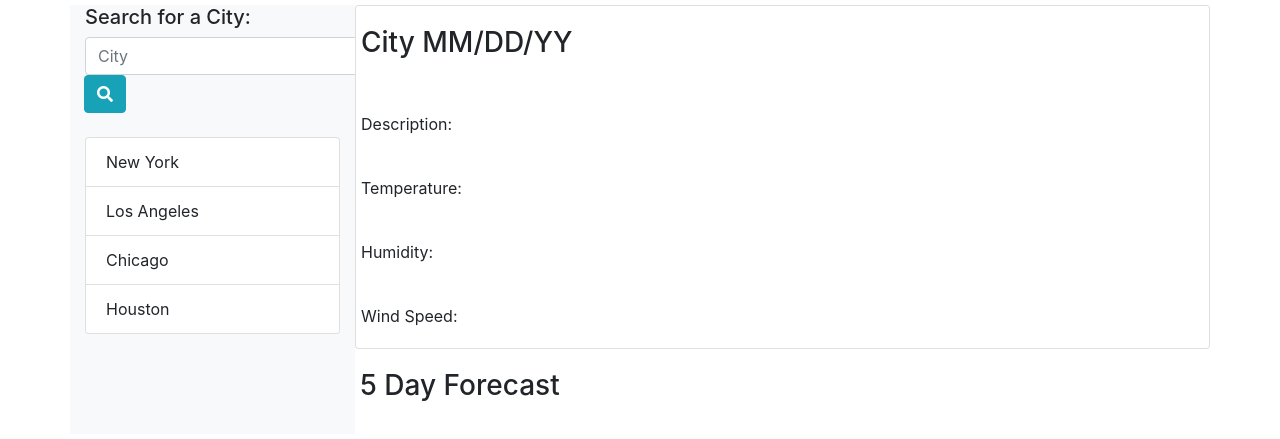
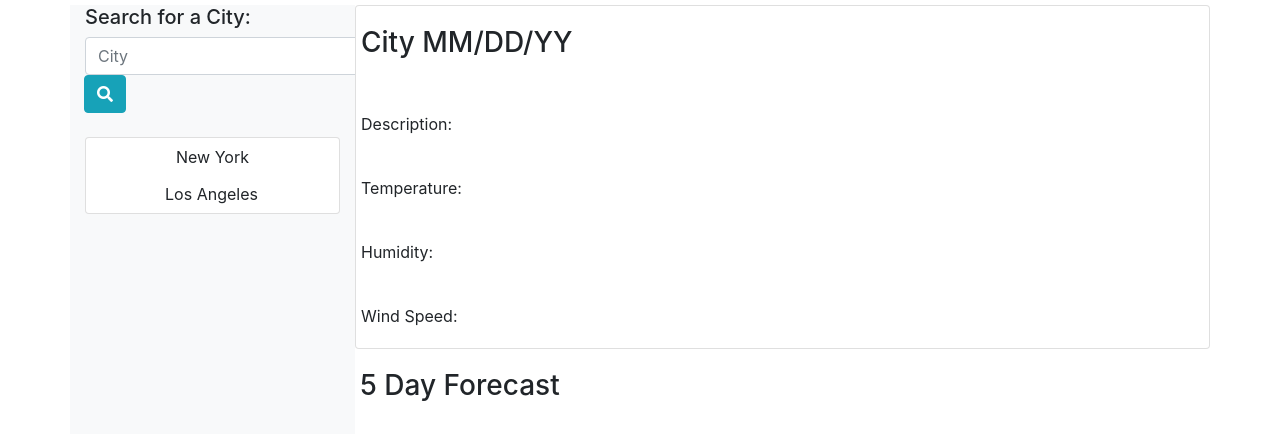
Before and after one commit to DS1826/weather-dashboard, a plain HTML site: page index.html in a window 1280 px wide. Shown: the part 51-490 px from the top of the page. Drawn offline with nearby package versions, Linux system fonts and the light colour scheme.

Commit message:
updated city search btn data attr and nav bar btn list for ajax query

```diff
--- a/index.html
+++ b/index.html
@@ -31,18 +31,18 @@
                         <input id="city-search" class="form-control mr-sm-2" type="search" placeholder="City"
                             aria-label="Search">
                         <div class="input-group-append">
-                            <button class="query-btn btn btn-info my-2 my-sm-0" type="button" id="button-addon2"><i
+                            <button class="query-btn btn btn-info my-2 my-sm-0" type="button" id="button-addon2" data-id="0"><i
                                     class="fas fa-search"></i></button>
                         </div>
                     </form>
                     <br>
                     <div class="card">
-                        <ul class="list-group list-group-flush">
-                            <li class="list-group-item">New York</li>
-                            <li class="list-group-item">Los Angeles</li>
-                            <li class="list-group-item">Chicago</li>
-                            <li class="list-group-item">Houston</li>
-                        </ul>
+                        <div class="btn-group btn-group-vertical">
+                            <button class="btn query-btn" type="button" data-id="1">New York</button>
+                            <button class="btn query-btn" type="button" data-id="2">Los Angeles</button>
+
+
+                        </duv>
                     </div>
 
                 </div>
```
